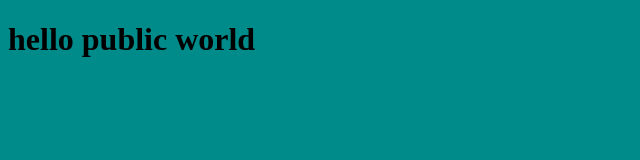
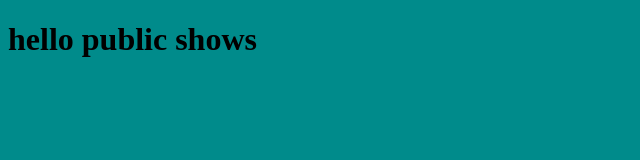
Before and after one commit to artiskecth/project1, a plain HTML site: page index.html in a window 1280 px wide. Shown: the full height of the page, 0-640 px from the left. Drawn offline with Linux system fonts and the light colour scheme.

Commit message:
first change

```diff
--- a/index.html
+++ b/index.html
@@ -7,7 +7,7 @@
     <link rel="stylesheet" href="style.css">
 </head>
 <body>
-    <h1>hello public world</h1>
+    <h1>hello public shows</h1>
 
 </body>
 </html>
```
